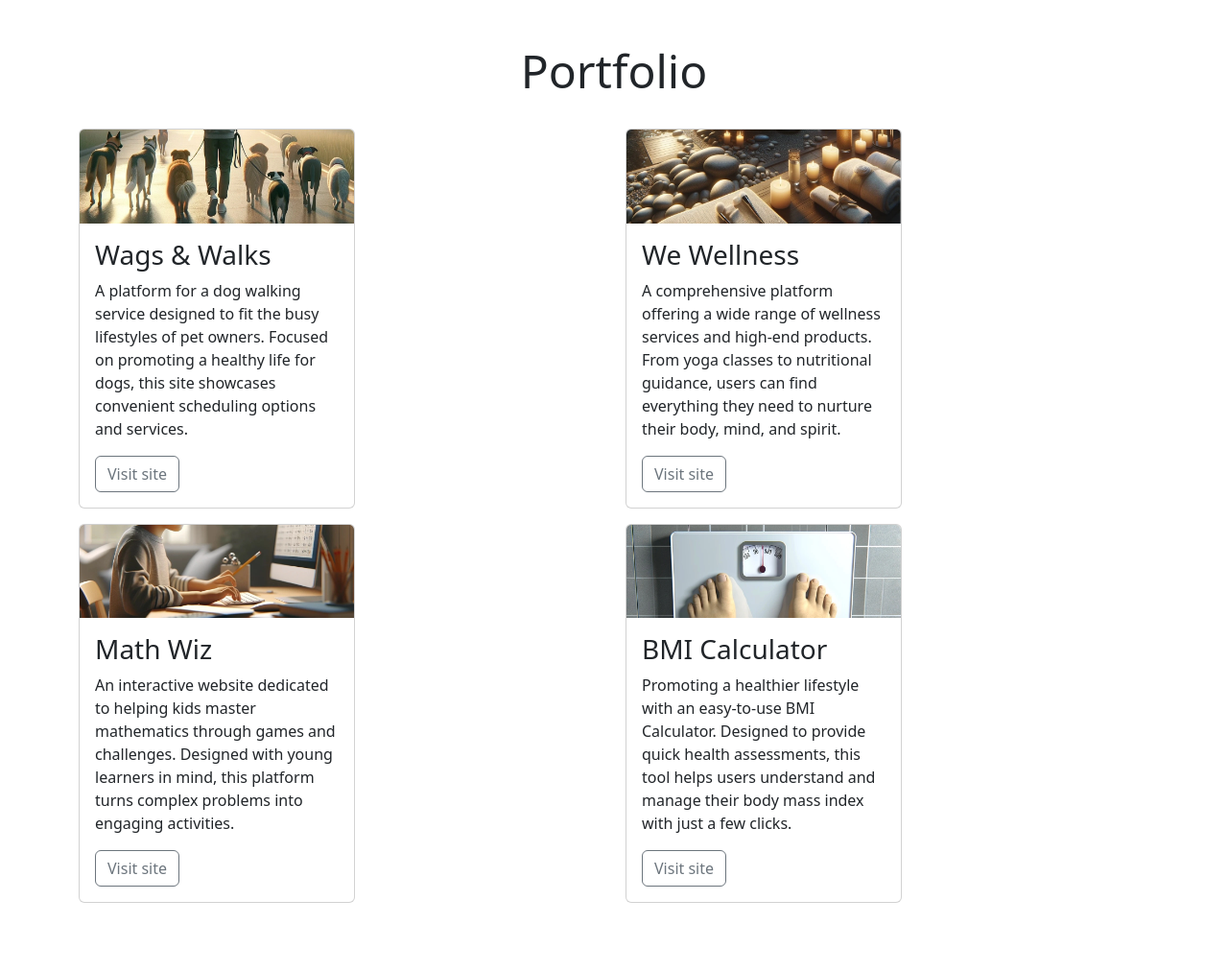
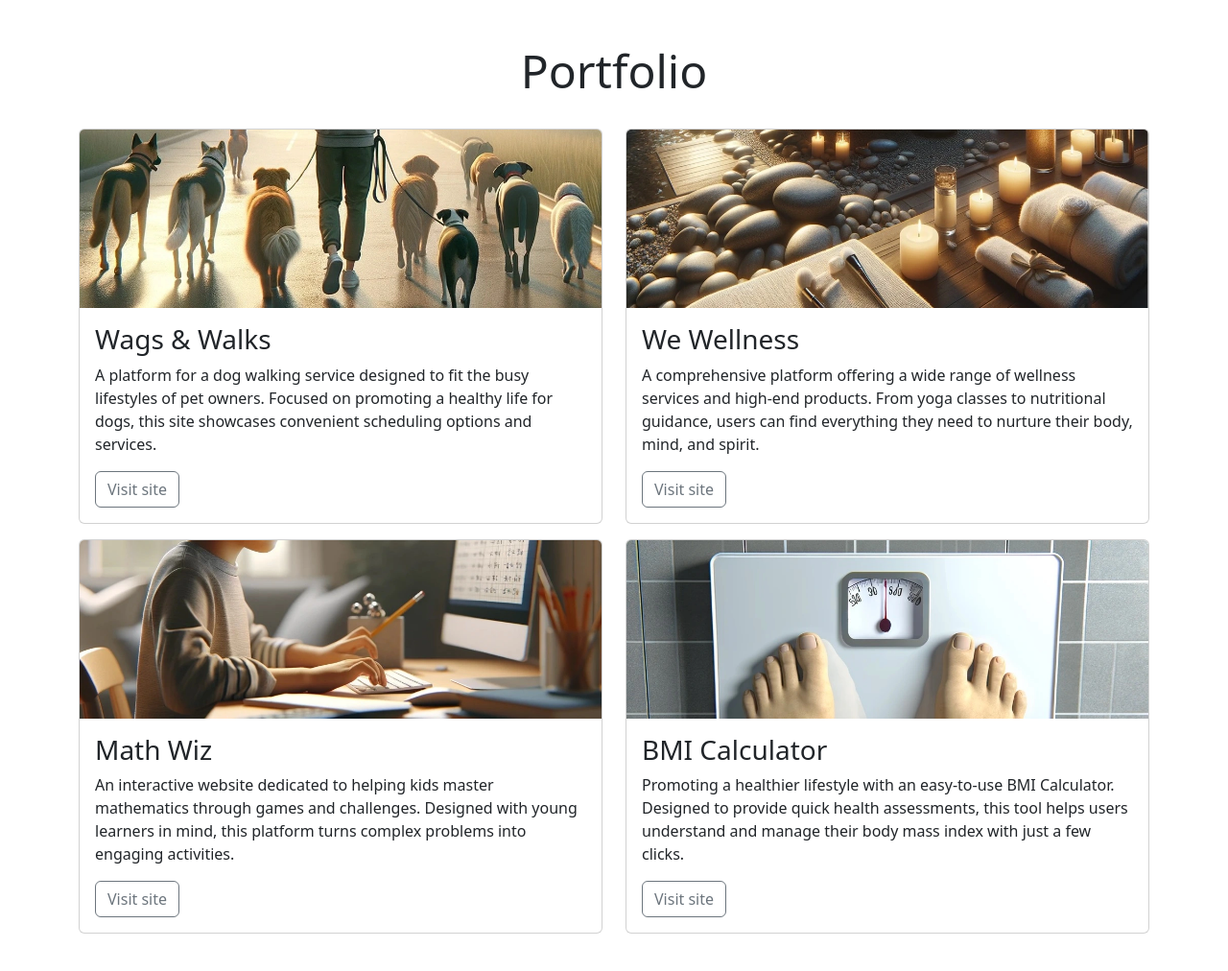
Before and after one commit to MickyJS4/portfolio, a plain HTML site: page index.html in a window 1280 px wide. Shown: the part 862-1874 px from the top of the page at 96% size. Before the commit the page ends 1843 px from the top, so only its background shows below. Drawn offline with nearby package versions, Linux system fonts and the light colour scheme.

Commit message:
Fixed portfolio alignment issues

```diff
--- a/index.html
+++ b/index.html
@@ -111,7 +111,7 @@
             </div>
 
         <div class="col-12 col-md-6">
-                        <div class="card mb-3" style="width: 18rem;">
+                        <div class="card mb-3">
         <img src="assets/portfolio-images/wags-and-walks.webp" class="card-img-top" alt="A man walking several dogs early in the morning">
         <div class="card-body">
             <h3 class="card-title">Wags & Walks</h3>
@@ -124,7 +124,7 @@
 
 
         <div class="col-12 col-md-6">
-                    <div class="card mb-3" style="width: 18rem;">
+                    <div class="card mb-3">
         <img src="assets/portfolio-images/we-wellness.webp" class="card-img-top" alt="A spa with candles towels and natural material">
         <div class="card-body">
             <h3 class="card-title">We Wellness</h3>
@@ -137,7 +137,7 @@
 
 
         <div class="col-12 col-md-6">
-                    <div class="card mb-3" style="width: 18rem;">
+                    <div class="card mb-3">
         <img src="assets/portfolio-images/math-wiz.webp" class="card-img-top" alt="A child practicing math at a computer">
         <div class="card-body">
             <h3 class="card-title">Math Wiz</h3>
@@ -150,7 +150,7 @@
 
 
         <div class="col-12 col-md-6">
-                    <div class="card" style="width: 18rem;">
+                    <div class="card">
         <img src="assets/portfolio-images/bmi-calculator.webp" class="card-img-top" alt="Weighing scales seen from the first person view of the person standing on the scales">
         <div class="card-body">
             <h3 class="card-title">BMI Calculator</h3>
```
